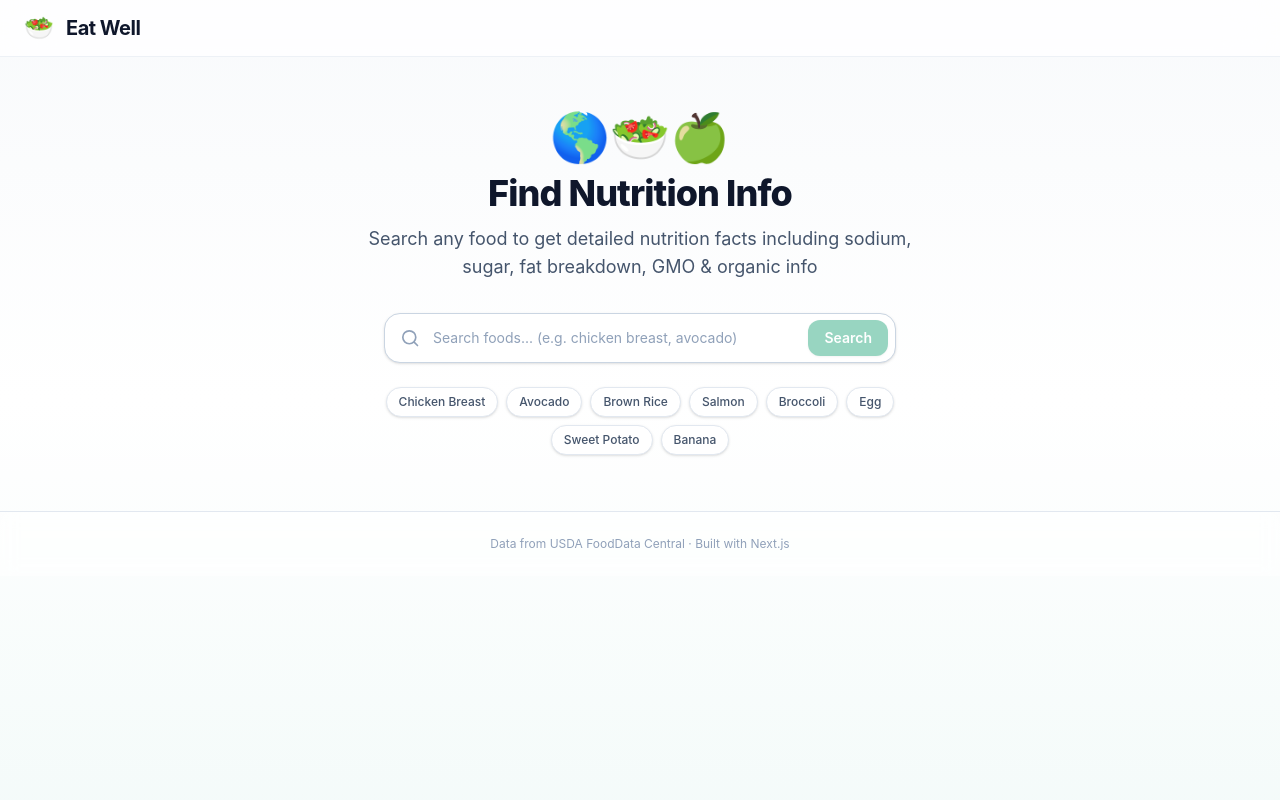
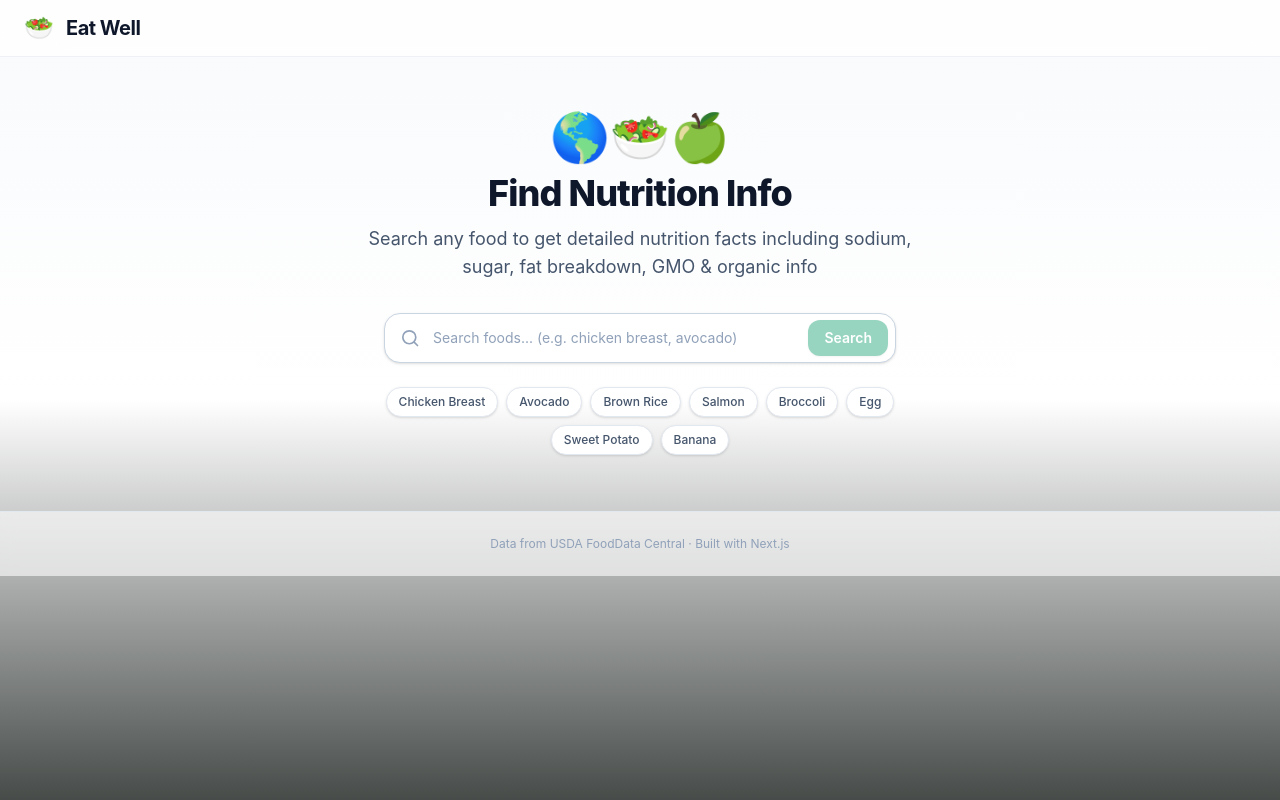
Before and after one commit to kbt117/nutrition-app-pwa, a Next.js app: page / in a window 1280 px wide. Built offline with nearby package versions, Linux system fonts and the light colour scheme.

Commit message:
Update layout.tsx

```diff
--- a/src/app/layout.tsx
+++ b/src/app/layout.tsx
@@ -27,7 +27,7 @@ export default function RootLayout({ children }: { children: ReactNode }) {
       <head>
         <link rel="apple-touch-icon" href="/icons/icon-192x192.png" />
       </head>
-      <body className="bg-slate-50 text-slate-900 antialiased">{children}</body>
+      <body className="bg-black text-gray-100 antialiased">{children}</body>
     </html>
   );
 }
```
